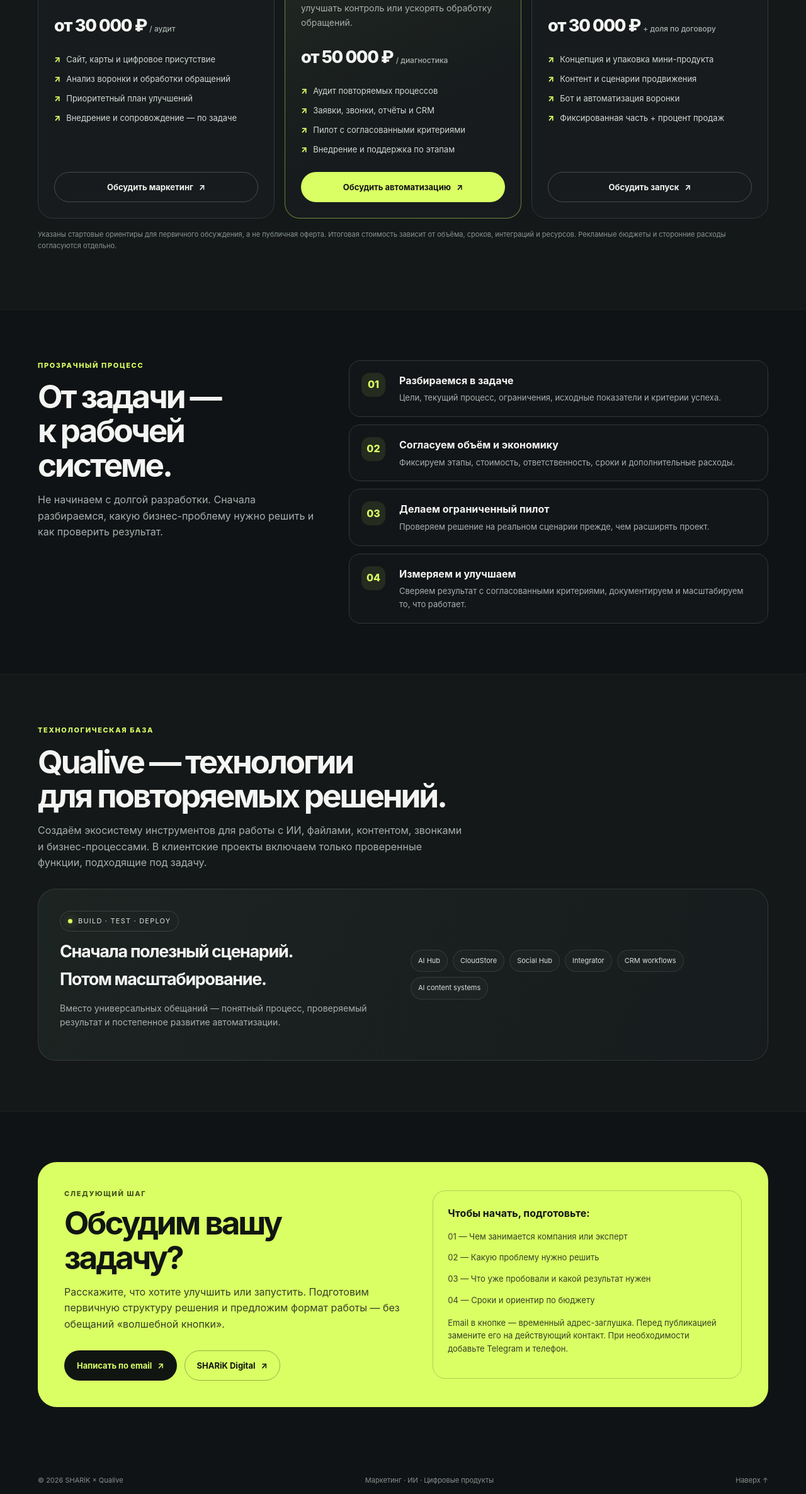
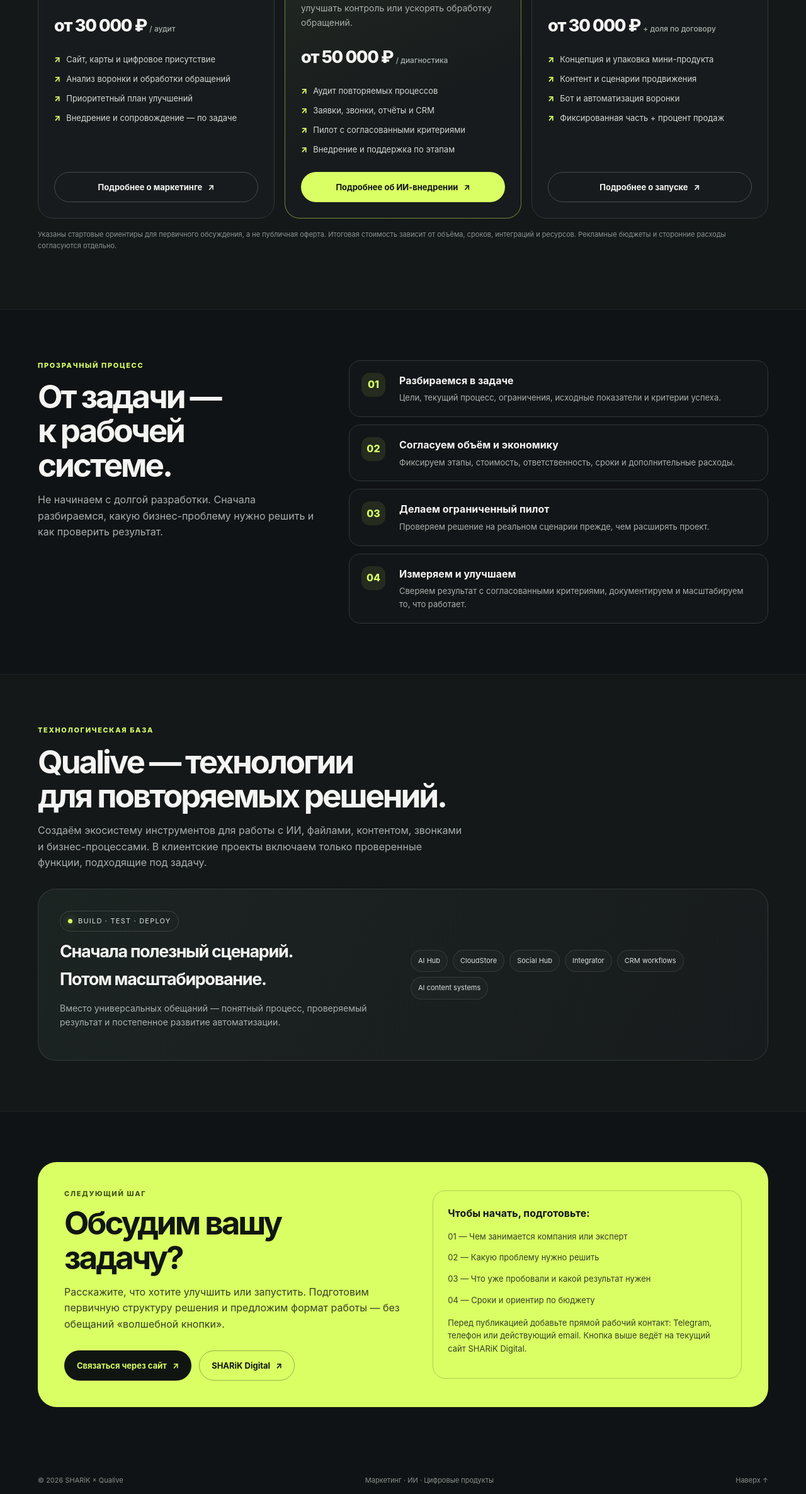
Before and after one commit to QualiveAI/buisnes-10-million, a plain HTML site: page index.html in a window 1280 px wide. Shown: the part 1295-3667 px from the top of the page at 63% size. Drawn offline with Linux system fonts and the light colour scheme.

Commit message:
fix: connect offer cards and remove placeholder email

```diff
--- a/index.html
+++ b/index.html
@@ -30,9 +30,9 @@
 </div></section>
 <section class="section alt" id="offers"><div class="wrap"><div class="kicker">Три направления</div><h2>Выберите задачу.<br>Соберём решение.</h2><p class="sub">Работаем с компаниями, которые хотят улучшить привлечение клиентов, сократить ручные операции или запустить новый цифровой продукт.</p>
 <div class="cards">
-<article class="card"><div class="card-top"><span class="num">01 / SHARiK DIGITAL</span><span class="pill">Для бизнеса</span></div><h3>Маркетинг и рост продаж</h3><p>Находим слабые места в пути клиента и превращаем хаотичные действия в измеримый план улучшений.</p><div class="price">от 30 000 ₽ <small>/ аудит</small></div><ul class="list"><li>Сайт, карты и цифровое присутствие</li><li>Анализ воронки и обработки обращений</li><li>Приоритетный план улучшений</li><li>Внедрение и сопровождение — по задаче</li></ul><a class="btn secondary" href="#contact" data-offer="Маркетинг и рост продаж">Обсудить маркетинг <span>↗</span></a></article>
-<article class="card featured"><div class="card-top"><span class="num">02 / QUALIVE AI</span><span class="pill">Автоматизация</span></div><h3>ИИ и автоматизация бизнеса</h3><p>Подбираем конкретный процесс, где автоматизация может экономить время, улучшать контроль или ускорять обработку обращений.</p><div class="price">от 50 000 ₽ <small>/ диагностика</small></div><ul class="list"><li>Аудит повторяемых процессов</li><li>Заявки, звонки, отчёты и CRM</li><li>Пилот с согласованными критериями</li><li>Внедрение и поддержка по этапам</li></ul><a class="btn primary" href="#contact" data-offer="ИИ и автоматизация бизнеса">Обсудить автоматизацию <span>↗</span></a></article>
-<article class="card"><div class="card-top"><span class="num">03 / PRODUCT STUDIO</span><span class="pill">Экспертам</span></div><h3>Продюсирование и запуски</h3><p>Помогаем упаковать знания в цифровой продукт, настроить воронку и проверить продажи без лишней разработки.</p><div class="price">от 30 000 ₽ <small>+ доля по договору</small></div><ul class="list"><li>Концепция и упаковка мини-продукта</li><li>Контент и сценарии продвижения</li><li>Бот и автоматизация воронки</li><li>Фиксированная часть + процент продаж</li></ul><a class="btn secondary" href="#contact" data-offer="Продюсирование и запуски">Обсудить запуск <span>↗</span></a></article>
+<article class="card"><div class="card-top"><span class="num">01 / SHARiK DIGITAL</span><span class="pill">Для бизнеса</span></div><h3>Маркетинг и рост продаж</h3><p>Находим слабые места в пути клиента и превращаем хаотичные действия в измеримый план улучшений.</p><div class="price">от 30 000 ₽ <small>/ аудит</small></div><ul class="list"><li>Сайт, карты и цифровое присутствие</li><li>Анализ воронки и обработки обращений</li><li>Приоритетный план улучшений</li><li>Внедрение и сопровождение — по задаче</li></ul><a class="btn secondary" href="dentistry.html">Подробнее о маркетинге <span>↗</span></a></article>
+<article class="card featured"><div class="card-top"><span class="num">02 / QUALIVE AI</span><span class="pill">Автоматизация</span></div><h3>ИИ и автоматизация бизнеса</h3><p>Подбираем конкретный процесс, где автоматизация может экономить время, улучшать контроль или ускорять обработку обращений.</p><div class="price">от 50 000 ₽ <small>/ диагностика</small></div><ul class="list"><li>Аудит повторяемых процессов</li><li>Заявки, звонки, отчёты и CRM</li><li>Пилот с согласованными критериями</li><li>Внедрение и поддержка по этапам</li></ul><a class="btn primary" href="ai-automation.html">Подробнее об ИИ-внедрении <span>↗</span></a></article>
+<article class="card"><div class="card-top"><span class="num">03 / PRODUCT STUDIO</span><span class="pill">Экспертам</span></div><h3>Продюсирование и запуски</h3><p>Помогаем упаковать знания в цифровой продукт, настроить воронку и проверить продажи без лишней разработки.</p><div class="price">от 30 000 ₽ <small>+ доля по договору</small></div><ul class="list"><li>Концепция и упаковка мини-продукта</li><li>Контент и сценарии продвижения</li><li>Бот и автоматизация воронки</li><li>Фиксированная часть + процент продаж</li></ul><a class="btn secondary" href="producer.html">Подробнее о запуске <span>↗</span></a></article>
 </div><p class="disclaimer">Указаны стартовые ориентиры для первичного обсуждения, а не публичная оферта. Итоговая стоимость зависит от объёма, сроков, интеграций и ресурсов. Рекламные бюджеты и сторонние расходы согласуются отдельно.</p>
 </div></section>
 <section class="section" id="process"><div class="wrap split"><div><div class="kicker">Прозрачный процесс</div><h2>От задачи —<br>к рабочей системе.</h2><p class="sub">Не начинаем с долгой разработки. Сначала разбираемся, какую бизнес-проблему нужно решить и как проверить результат.</p></div>
@@ -45,13 +45,11 @@
 <section class="section alt" id="qualive"><div class="wrap"><div class="kicker">Технологическая база</div><h2>Qualive — технологии<br>для повторяемых решений.</h2><p class="sub">Создаём экосистему инструментов для работы с ИИ, файлами, контентом, звонками и бизнес-процессами. В клиентские проекты включаем только проверенные функции, подходящие под задачу.</p>
 <div class="qualive"><div><div class="eyebrow"><span class="dot"></span> BUILD · TEST · DEPLOY</div><h3>Сначала полезный сценарий.<br>Потом масштабирование.</h3><p class="sub" style="font-size:14px">Вместо универсальных обещаний — понятный процесс, проверяемый результат и постепенное развитие автоматизации.</p></div><div class="chips"><span class="chip">AI Hub</span><span class="chip">CloudStore</span><span class="chip">Social Hub</span><span class="chip">Integrator</span><span class="chip">CRM workflows</span><span class="chip">AI content systems</span></div></div>
 </div></section>
-<section class="section"><div class="wrap"><div class="contact" id="contact"><div><div class="kicker">Следующий шаг</div><h2>Обсудим вашу<br>задачу?</h2><p>Расскажите, что хотите улучшить или запустить. Подготовим первичную структуру решения и предложим формат работы — без обещаний «волшебной кнопки».</p><div class="actions"><a class="btn primary" href="mailto:hello@sharik-digital.ru?subject=Запрос%20на%20консультацию">Написать по email <span>↗</span></a><a class="btn secondary" href="https://sharik-digital.ru/" target="_blank" rel="noopener">SHARiK Digital <span>↗</span></a></div></div>
-<div class="contact-card"><strong>Чтобы начать, подготовьте:</strong><p>01 — Чем занимается компания или эксперт</p><p>02 — Какую проблему нужно решить</p><p>03 — Что уже пробовали и какой результат нужен</p><p>04 — Сроки и ориентир по бюджету</p><p class="fineprint" style="color:#364027">Email в кнопке — временный адрес-заглушка. Перед публикацией замените его на действующий контакт. При необходимости добавьте Telegram и телефон.</p></div>
+<section class="section"><div class="wrap"><div class="contact" id="contact"><div><div class="kicker">Следующий шаг</div><h2>Обсудим вашу<br>задачу?</h2><p>Расскажите, что хотите улучшить или запустить. Подготовим первичную структуру решения и предложим формат работы — без обещаний «волшебной кнопки».</p><div class="actions"><a class="btn primary" href="https://sharik-digital.ru/">Связаться через сайт <span>↗</span></a><a class="btn secondary" href="https://sharik-digital.ru/" target="_blank" rel="noopener">SHARiK Digital <span>↗</span></a></div></div>
+<div class="contact-card"><strong>Чтобы начать, подготовьте:</strong><p>01 — Чем занимается компания или эксперт</p><p>02 — Какую проблему нужно решить</p><p>03 — Что уже пробовали и какой результат нужен</p><p>04 — Сроки и ориентир по бюджету</p><p class="fineprint" style="color:#364027">Перед публикацией добавьте прямой рабочий контакт: Telegram, телефон или действующий email. Кнопка выше ведёт на текущий сайт SHARiK Digital.</p></div>
 </div></div></section>
 </main>
 <footer class="footer"><div class="wrap"><div class="footer-inner"><span>© 2026 SHARiK × Qualive</span><span>Маркетинг · ИИ · Цифровые продукты</span><a class="textlink" href="#top">Наверх ↑</a></div><p class="fineprint">Информация на странице предназначена для ознакомления и не является публичной офертой. Указанные цены являются ориентирами и требуют подтверждения в коммерческом предложении. Результаты зависят от исходных данных, участия клиента, рыночных условий и согласованного объёма работ.</p></div></footer>
-<script>
-document.querySelectorAll('[data-offer]').forEach(function(link){link.addEventListener('click',function(){var offer=link.getAttribute('data-offer');var mail=document.querySelector('.contact a[href^="mailto:"]');if(mail){mail.href='mailto:hello@sharik-digital.ru?subject='+encodeURIComponent('Запрос: '+offer);}})});
-</script>
+
 </body>
 </html>
```
